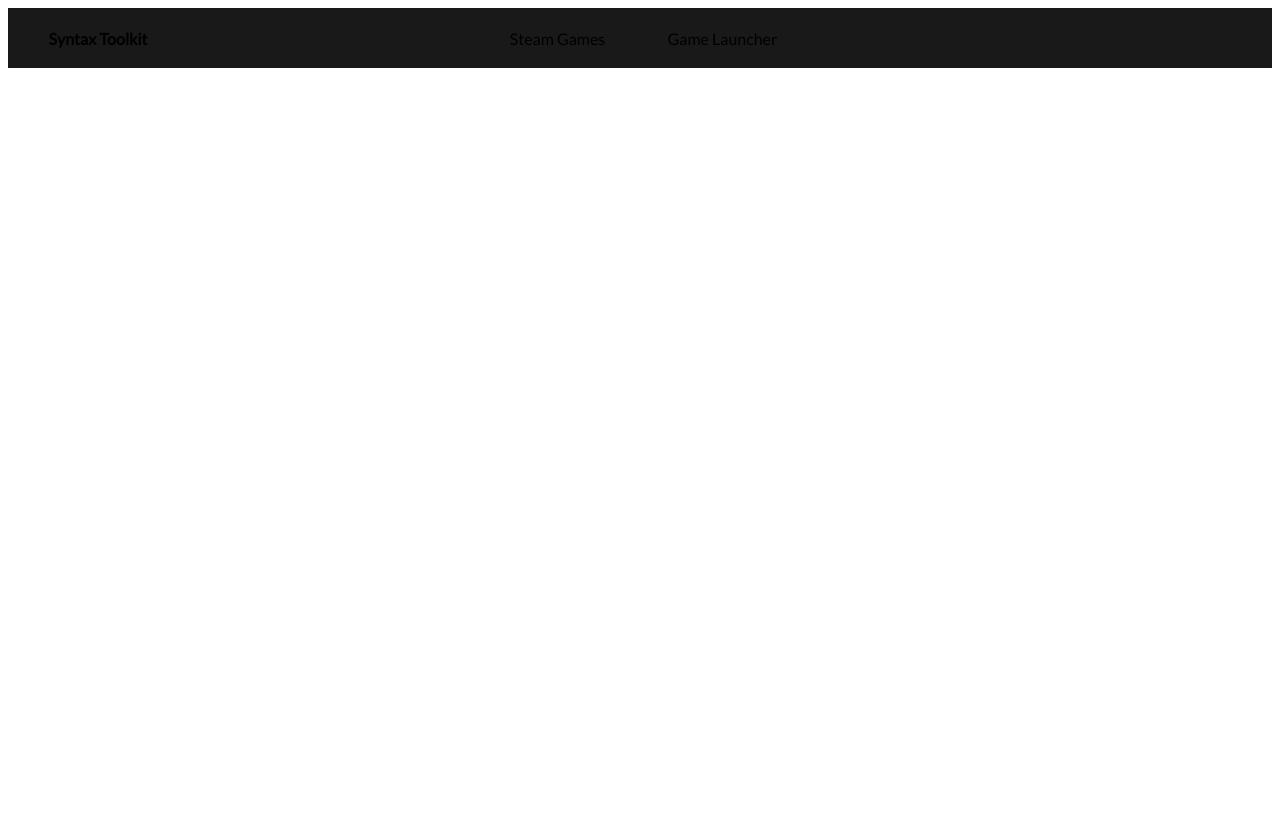
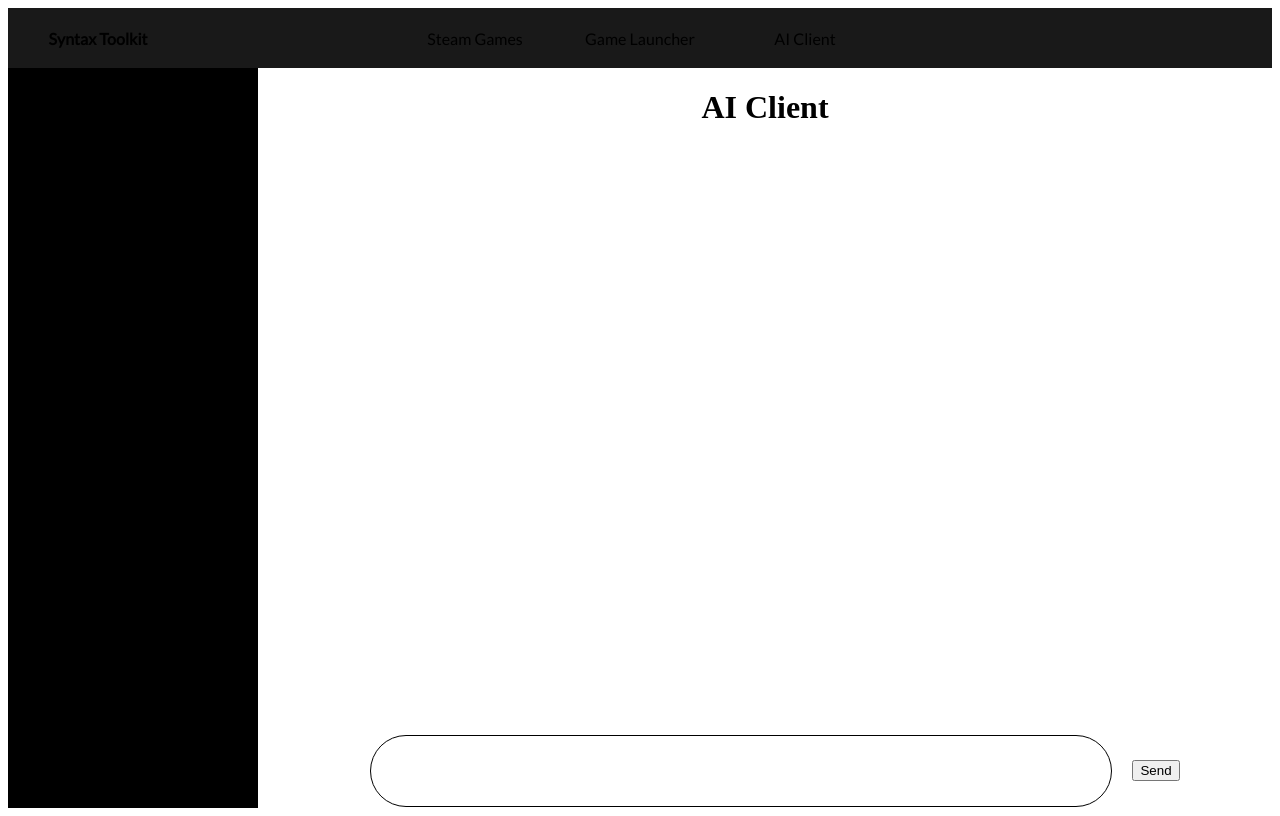
Before and after one commit to MaxTheSyntax/SyntaxToolkit, a React (Vite) app: page /ai in a window 1280 px wide. Built offline with nearby package versions, Linux system fonts and the light colour scheme; the HTML template or start-up script is replaced by a standard one; a web font is replaced by a local one.

Commit message:
create basic UI

```diff
--- a/src/components/Navbar.tsx
+++ b/src/components/Navbar.tsx
@@ -20,6 +20,7 @@ function Navbar() {
             <div className="nav-links">
                 <a href="/games">Steam Games</a>
                 <a href="/launcher">Game Launcher</a>
+                <a href="/ai">AI Client</a>
             </div>
         </nav>
     );
--- a/src/components/Router.tsx
+++ b/src/components/Router.tsx
@@ -9,6 +9,7 @@ const Home = lazy(() => import('./pages/Home'));
 const Games = lazy(() => import('./pages/Games'));
 const Add = lazy(() => import('./pages/Add'));
 const GameLauncher = lazy(() => import('./pages/GameLauncher'));
+const AiClient = lazy(() => import('./pages/AiClient'));
 
 function Router() {
     return (
@@ -18,6 +19,7 @@ function Router() {
                 <Route path="/games" element={<Games />} />
                 <Route path="/add" element={<Add />} />
                 <Route path="/launcher" element={<GameLauncher />} />
+                <Route path="/ai" element={<AiClient />} />
             </Routes>
         </BrowserRouter>
     );
--- /dev/null
+++ b/src/components/pages/AiClient.tsx
@@ -0,0 +1,27 @@
+import React from 'react';
+import '../../styles/AiClient.css';
+
+function AiClient() {
+    return (
+        <div className="AiPage">
+            <aside>
+                <h3>Conversations</h3>
+                <div className="conversations">
+                    <div>temp</div>
+                </div>
+                <div className="options">temp options</div>
+            </aside>
+            <main>
+                <h1>AI Client</h1>
+                <div id="conversation"></div>
+                <div className="inputContainer">
+                    {/* TODO: Use what deepseek and chatgpt uses*/}
+                    <textarea id="textbox"></textarea>
+                    <button id="send">Send</button>
+                </div>
+            </main>
+        </div>
+    );
+}
+
+export default AiClient;
--- /dev/null
+++ b/src/styles/AiClient.css
@@ -0,0 +1,64 @@
+.AiPage {
+    display: flex;
+    height: calc(100vh - var(--nav-height));
+}
+
+aside {
+    background-color: black;
+    width: 250px;
+    flex-shrink: 0;
+    display: flex;
+    position: static;
+    flex-flow: column nowrap;
+}
+
+h3 {
+    margin: 0;
+    padding: 20px 0;
+    text-align: center;
+}
+
+.conversations {
+    display: flex;
+    flex-direction: column;
+    flex-basis: 100%;
+    overflow-y: auto;
+}
+
+main {
+    display: flex;
+    flex-flow: column nowrap;
+    align-items: center;
+    flex-grow: 1;
+    overflow-y: auto;
+}
+
+#conversation {
+    /* display: flex;
+    flex-direction: column; */
+    flex-grow: 1;
+    margin: 0 100px;
+    max-width: 60vw;
+    text-align: justify;
+}
+
+.inputContainer {
+    height: 75px;
+    display: flex;
+    justify-content: center;
+    align-items: center;
+    /* gap: 20px; */
+    width: 100%;
+}
+
+.inputContainer #textbox {
+    width: 700px;
+    height: 50px;
+    padding: 10px 20px;
+    margin: 20px;
+    font-size: 1.2em;
+    border: 1px solid black;
+    border-radius: 1000px;
+    overflow-y: hidden;
+    resize: none;
+}
--- a/src/styles/Navbar.css
+++ b/src/styles/Navbar.css
@@ -1,7 +1,11 @@
+* {
+    --nav-height: 60px;
+}
+
 nav {
     margin: 0;
     width: 100%;
-    height: 60px;
+    height: var(--nav-height);
     display: flex;
     align-items: center;
     justify-content: center;
```
